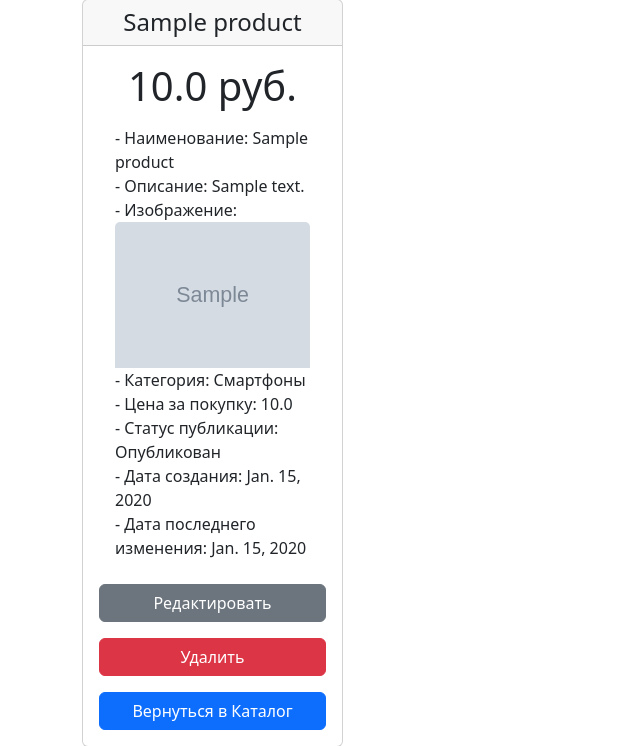
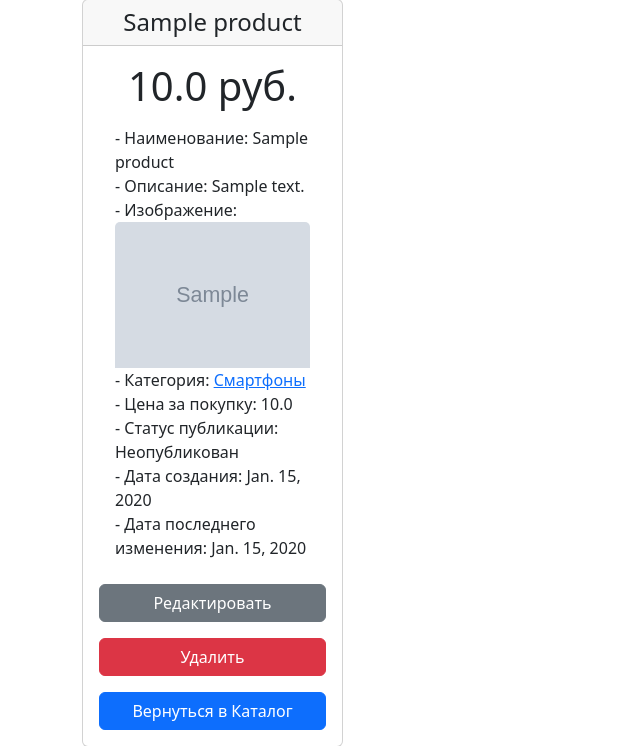
Before and after one commit to jaineut-deep/djangojob, a Django app: page /product_details/1/ in a window 1280 px wide. Shown: the part 263-1009 px from the top of the page, without its empty margins (0-640 px from the left). Run offline with Django 5.2, Linux system fonts and the light colour scheme; a user stored in the database is signed in; data comes from the database, SQL or seed files in the repository; tables that the repository leaves empty hold one stand-in row (values such as "Sample post"); grey boxes marked "Sample" are stand-in pictures; parts of the project's set-up code (start-up, migrations or seed data) failed here and were passed over; some libraries are stand-ins or nearby versions.

Commit message:
Add link to category details and built-in filter to product details template

```diff
--- a/catalog/templates/catalog/product_details.html
+++ b/catalog/templates/catalog/product_details.html
@@ -24,15 +24,9 @@
                                  alt="{{ product.name }}">
                         </div>
                     </li>
-                    <li>- Категория: {{ product.category }}</li>
+                    <li>- Категория: <a href="{% url 'catalog:pass_category_details' category.pk %}">{{ product.category }}</a></li>
                     <li>- Цена за покупку: {{ product.purchase_price }}</li>
-                    <li>- Статус публикации:
-                        {% if product.is_published %}
-                            Опубликован
-                        {% else %}
-                            Неопубликован
-                        {% endif %}
-                    </li>
+                    <li>- Статус публикации: {{ is_published|yesno:"Опубликован,Неопубликован" }}</li>
                     <li>- Дата создания: {{ product.created_at }}</li>
                     <li>- Дата последнего изменения: {{ product.updated_at }}</li>
                 </ul>
```
